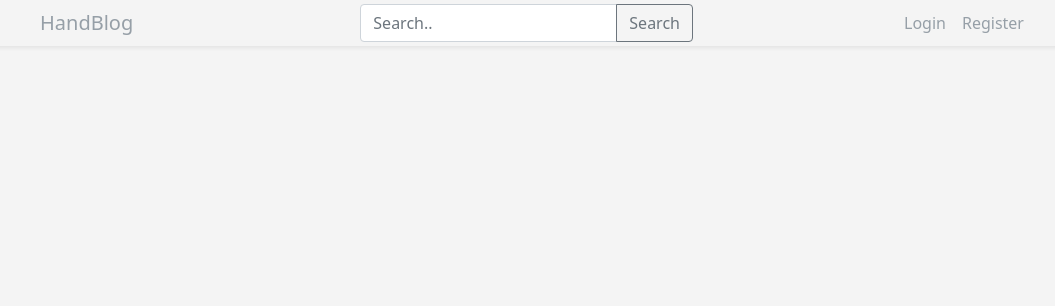
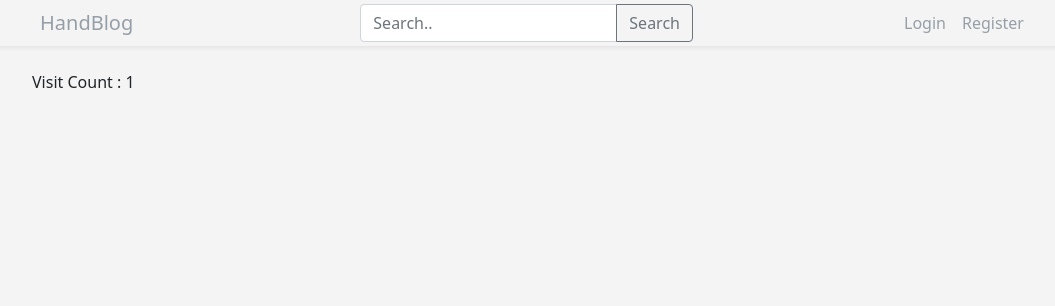
Before and after one commit to chunchiehdev/HandBlog, a Flask app: page / in a window 1280 px wide. Shown: the top 306 px of the page, without its empty margins (108-1163 px from the left). Run offline with Flask 2, Linux system fonts and the light colour scheme; data comes from the database, SQL or seed files in the repository; data that the repository does not hold is empty; some libraries are stand-ins or nearby versions.

Commit message:
add visit count

```diff
--- a/handblog/main/route.py
+++ b/handblog/main/route.py
@@ -1,6 +1,8 @@
 from flask import render_template, request, Blueprint
 from handblog.models import Posts
 from handblog.posts.form import SearchForm
+from handblog.models import Visit
+from handblog import db
 
 main = Blueprint('main', __name__)
 
@@ -17,9 +19,30 @@ def home():
     else:
         page = request.args.get('page', 1 , type=int)
         posts = Posts.query.order_by(Posts.date_posted.desc()).paginate(page=page, per_page=5)
+
+    visit_page = get_normalized_page_path(request.path)  # 獲取造訪的頁面
+    visit_record = Visit.query.filter_by(page=visit_page).first()
+    if visit_record:
+        visit_record.count += 1
+    else:
+        visit_record = Visit(page=visit_page, count=1)
+        db.session.add(visit_record)
+    db.session.commit()
+
     return render_template("posts.html", posts=posts)
+
+def get_normalized_page_path(path):
+    normalized_path = path.strip().lower()
+    if normalized_path in ['', '/', '/home', 'home']:
+        return '/'
+    return normalized_path
 
 @main.context_processor
 def base():
     form = SearchForm()
-    return dict(form=form)
+    # 定義取得用戶造訪次數的函式
+    def get_visit_count(page):
+        visit_record = Visit.query.filter_by(page=page).first()
+        return visit_record.count if visit_record else 0
+
+    return dict(form=form, get_visit_count=get_visit_count)
--- a/handblog/models.py
+++ b/handblog/models.py
@@ -54,3 +54,11 @@ class Users(db.Model, UserMixin):
 
     def __repr__(self):
         return '<name %r>' % self.name
+
+class Visit(db.Model):
+    id = db.Column(db.Integer, primary_key=True)
+    page = db.Column(db.String(255), nullable=False)
+    count = db.Column(db.Integer, default=0)
+
+    def __repr__(self):
+        return f"Visit(page={self.page}, count={self.count})"
--- a/handblog/templates/posts.html
+++ b/handblog/templates/posts.html
@@ -6,6 +6,7 @@
 		<button type="button" class="btn-close" data-bs-dismiss="alert" aria-label="Close"></button>
 		</div>
 	{% endfor %}
+	<p>Visit Count : {{ get_visit_count('/') }}</p>
 	{% for post in posts.items %}
 		<div class="shadow p-3 mb-5 bg-body rounded">
 			<div class="d-flex">
```
